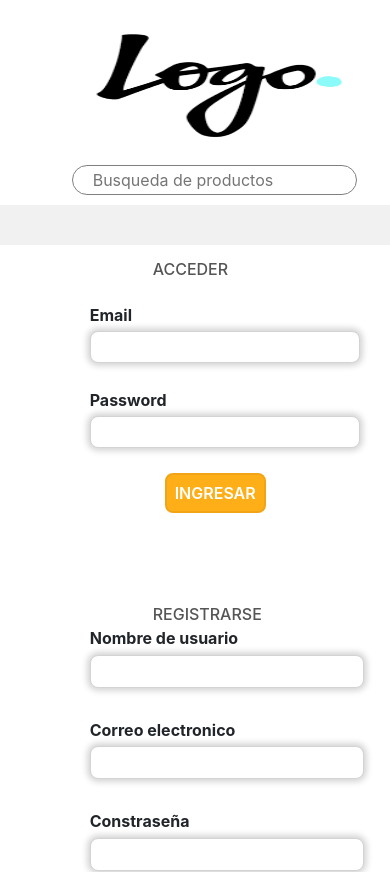
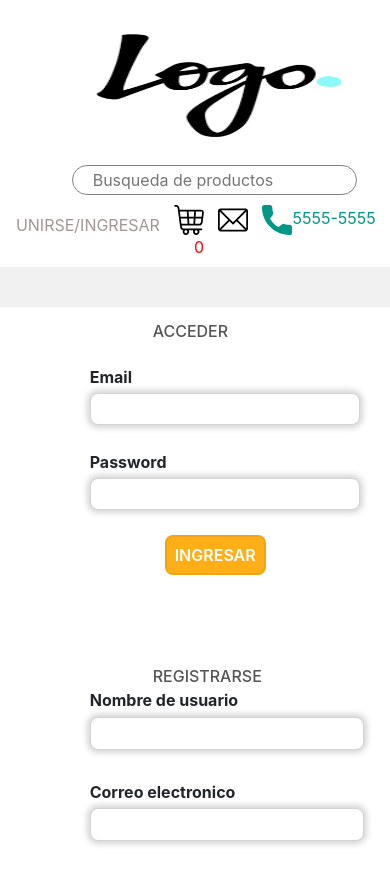
Before and after one commit to GonzaloGuasch/homestore-market, a React (Create React App) app: page /LogIn-Register in a window 390 px wide. Shown: the top 872 px of the page. Built offline with nearby package versions, Linux system fonts and the light colour scheme.

Commit message:
header responsivy

```diff
--- a/src/components/Header.js
+++ b/src/components/Header.js
@@ -37,7 +37,7 @@ export default function Header(){
                                 </input>
                     </div>
                         <div className="iconos-container">
-                            <div className="unIcono-container">
+                            <div className="unIcono-container" id="perfilUsuario">
                                 {isLog ?    <a href="/Pedidos">Pedidos</a> :
                                             <a href="/LogIn-Register">Unirse/Ingresar</a>}
                             </div>
--- a/src/css/CarritoConProducto.css
+++ b/src/css/CarritoConProducto.css
@@ -80,10 +80,12 @@
     border-bottom: 1px solid #ececec;
     margin-top: 15%;
     margin-left: 24%;
-    width: 80%;
+    width: 125%;
     display: flex;
 }
-
+.nombreProducto-mobile{
+    margin-right: 400px;
+}
 .precio-carrito{
     margin-left: 14%;
 }
--- a/src/css/Header.css
+++ b/src/css/Header.css
@@ -7,7 +7,7 @@
 
 .searchbar{
     height: 30px;
-    margin-top: 45px;
+    margin-top: 52px;
 
     border: 1px solid grey;
     border-radius: 30px;
@@ -19,6 +19,7 @@
 .header-container{
     display: flex;
     flex-direction: row;
+    flex-wrap: wrap;
 }
 .iconos-container{
     display: flex;
@@ -55,6 +56,10 @@
 .img-logo-responsive{
     display: flex;
 }
+
+#perfilUsuario{
+    line-height: 40px;
+}
 @media (min-width: 375px) and (max-width: 767px) {
     .header-container{
         flex-direction: row;
@@ -64,19 +69,22 @@
         margin: 30px 0 0 70px;
     }
     .searchbar{
-        order: 1;
+        order: 3;
         margin: 25px 0 10px 60px;
     }
     .iconos-container{
-        flex-grow: 5;
-        flex-direction: column;
+        flex-direction: row;
+        justify-content: space-evenly;
+        padding: 0;
+        margin: 0;
     }
     .unIcono-container{
-        margin-bottom: 10px;
-        border-bottom: 1px solid #c5c9cc;
-        padding-bottom: 12px;
+        margin: 0 10px 10px 0;
+        padding: 0 0 12px 0;
         cursor: pointer;
-        display: none;
+        display: inline;
+    }
+    #carrito-cantidad-wrapper{
     }
 
     .img-logo-responsive{
--- a/src/css/ProductoEnCarro.css
+++ b/src/css/ProductoEnCarro.css
@@ -8,22 +8,22 @@
 }
 
 .produto-en-carro-precio{
-    margin-left: 50px;
+    padding-right: 80px;
     color:#5c9971;
     font-weight: 450;
 
 }
 
 .cantidad-en-carro{
-    margin-left: 75px;
+    text-align: center;
 }
 
 .precioTotal-en-carro{
-    margin-left: 80px;
+    text-align: center;
 }
 
 .nombreDeProducto{
-    width: 100%;
+    width: 300px;
 }
 
 .x-button{
--- a/src/css/UnProducto.css
+++ b/src/css/UnProducto.css
@@ -44,7 +44,7 @@
 .nombre-container{
     color:#617d43;
     text-transform: lowercase;
-
+    height: 50px;
 }
 .valor-container{
     font-weight: 660;
@@ -53,6 +53,7 @@
 .contador-container{
     margin-top: 5px;
     display: flex;
+
 }
 
 .value-container{
```
